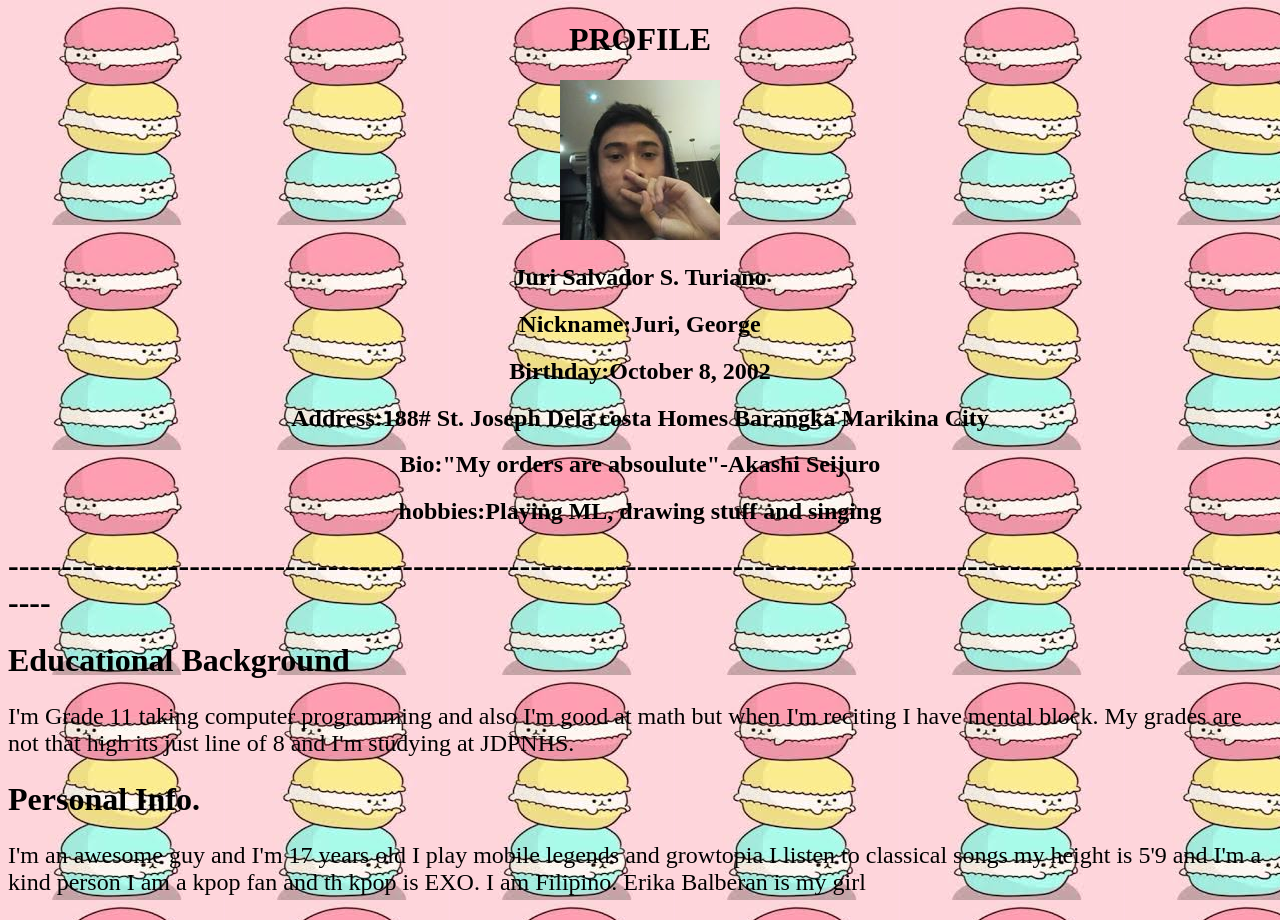
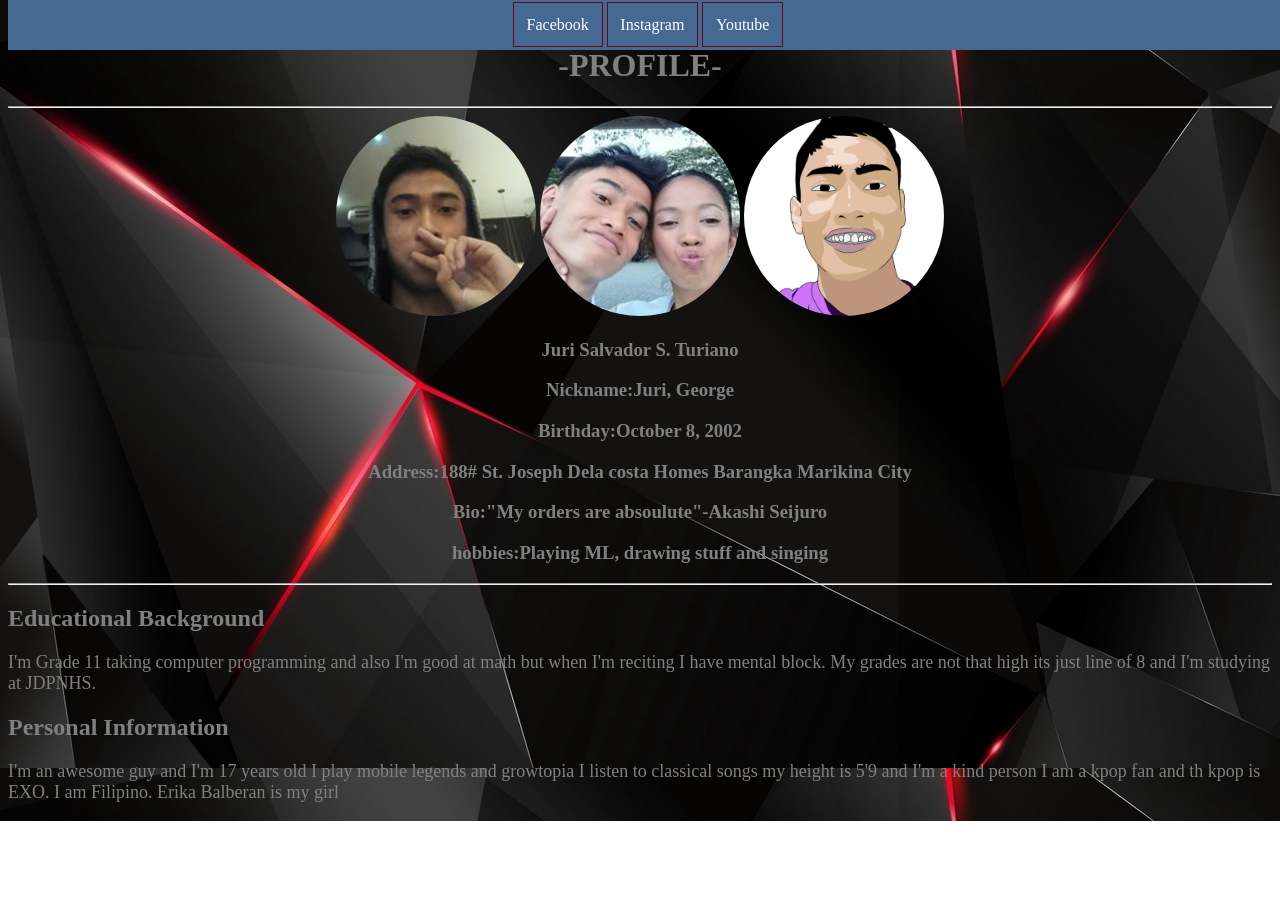
Before and after one commit to cleverbot026/activity_1, a plain HTML site: page Turiano-Juri/profile.html in a window 1280 px wide. After the commit the page ends 821 px from the top, so only its background shows below. Drawn offline with Linux system fonts and the light colour scheme.

Commit message:
my activity 2

```diff
--- a/Turiano-Juri/profile.html
+++ b/Turiano-Juri/profile.html
@@ -5,26 +5,56 @@
 <html lang="en">
 <head>
 
+	<meta name="keywords" content="profile,name,surname,sample"/>
+
+	<meta name="description">
+
+	<meta name="robots" content="index,follow"/>
+
 	<link rel="icon" href="fire.ico">
-	<title>Profile page</title>
+
+	<link rel="stylesheet" href="style.css"/>
+
+	<title>Profile Page</title>
+
 </head>
-<body  background="download.jpg">
-<center><h1>PROFILE</h1>
-<img src="pic.jpg">
-<h2>Juri Salvador S. Turiano</h2>
-<h2>Nickname:Juri, George</h2>
-<h2>Birthday:October 8, 2002</h2>
-<h2>Address:188# St. Joseph Dela costa Homes Barangka Marikina City</h2>
-<h2>Bio:"My orders are absoulute"-Akashi Seijuro</h2>
-<h2>hobbies:Playing ML, drawing stuff and singing</h2></center>
+<body background="bgr.jpg">
+<center>
+	<br>
+	<h1>-PROFILE-</h1>
 
-<h1>--------------------------------------------------------------------------------------------------------------------------</h3>
-<h1>Educational Background</h1>
-<font size="5"><p>I'm Grade 11 taking computer programming and also I'm good at math but when I'm reciting I have mental block.
+<nav>
+	<p>
+		<a href="https://web.facebook.com/Juririka.turiano.balberan.08">Facebook</a>
+		<a href="https://www.instagram.com/justjurii/">Instagram</a>
+		<a href="https://www.youtube.com/channel/UCTVn7k11_bOGg9Z8M_cAqrQ?view_as=subscriber">Youtube</a>
+	</p>
+</nav>
+
+<hr>
+	<img class="image" src="pic.jpg">
+	<img class="image" src="hello.jpg">
+	<img class="image" src="juri.jpg">
+
+		<h3>Juri Salvador S. Turiano</h3>
+		<h3>Nickname:Juri, George</h3>
+		<h3>Birthday:October 8, 2002</h3>
+		<h3>Address:188# St. Joseph Dela costa Homes Barangka Marikina City</h3>
+		<h3>Bio:"My orders are absoulute"-Akashi Seijuro</h3>
+		<h3>hobbies:Playing ML, drawing stuff and singing</h3>
+</center>
+</hr>
+
+<hr>
+<h2>Educational Background</h2>
+
+<font size="4"><p>I'm Grade 11 taking computer programming and also I'm good at math but when I'm reciting I have mental block.
 My grades are not that high its just line of 8 and I'm studying at JDPNHS. </p></font>
-<h1>Personal Info.</h1>
-<font size="5"><p>I'm an awesome guy and I'm 17 years old I play mobile legends and growtopia I listen to classical songs
+
+<h2>Personal Information</h2>
+
+<font size="4"><p>I'm an awesome guy and I'm 17 years old I play mobile legends and growtopia I listen to classical songs
 my height is 5'9 and I'm a kind person I am a kpop fan and th kpop is EXO. I am Filipino. Erika Balberan is my girl</p></font>
-
+</hr>
 </body>
 </html>
--- /dev/null
+++ b/Turiano-Juri/style.css
@@ -0,0 +1,36 @@
+*{
+	font-family:"cooper black";
+	color: gray;
+}
+header *{
+
+	display: inline;
+	margin-top: 100px;
+}
+
+.image{
+
+	height: 200px;
+	width: 200px;
+	border-radius: 50%;
+}
+
+nav p a{
+
+	text-decoration: none;
+	padding: 1%;
+	border:#6A041D 0.5px solid;
+	font-family:"times new roman";
+	color: white;
+}
+nav p a:hover{
+
+	border:#1F271B 0.5px solid;
+
+}
+nav{
+	background-color: #456990;
+	position:fixed;
+	top: 0 ;
+	width:100%;
+}
```
Also changed, not shown: Turiano-Juri/bgr.jpg (added), Turiano-Juri/hello.jpg (added), Turiano-Juri/juri.jpg (added).
